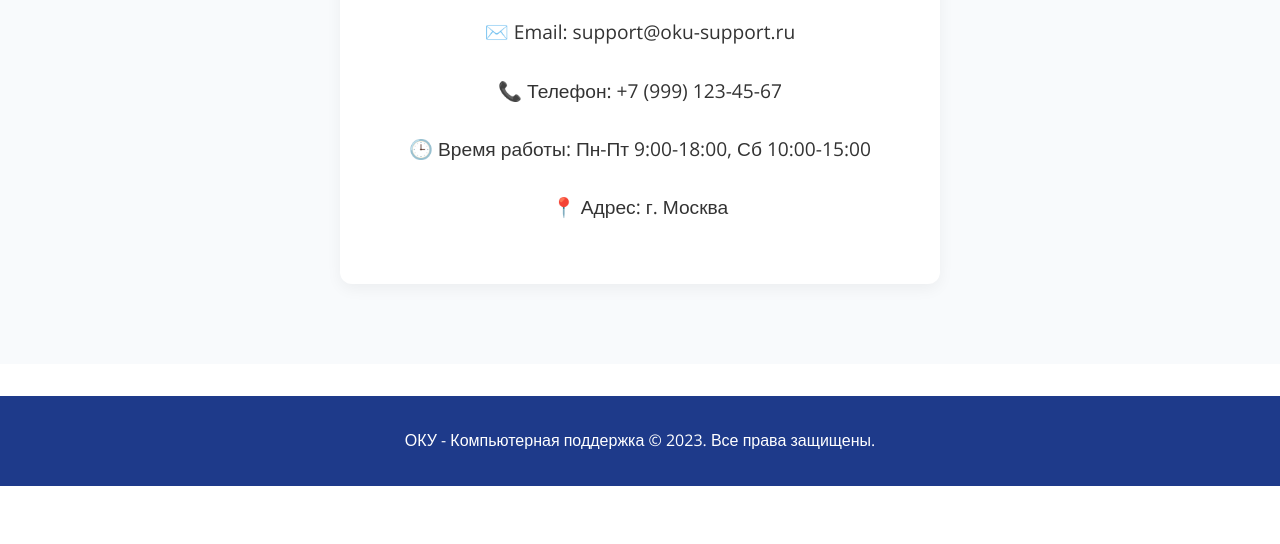
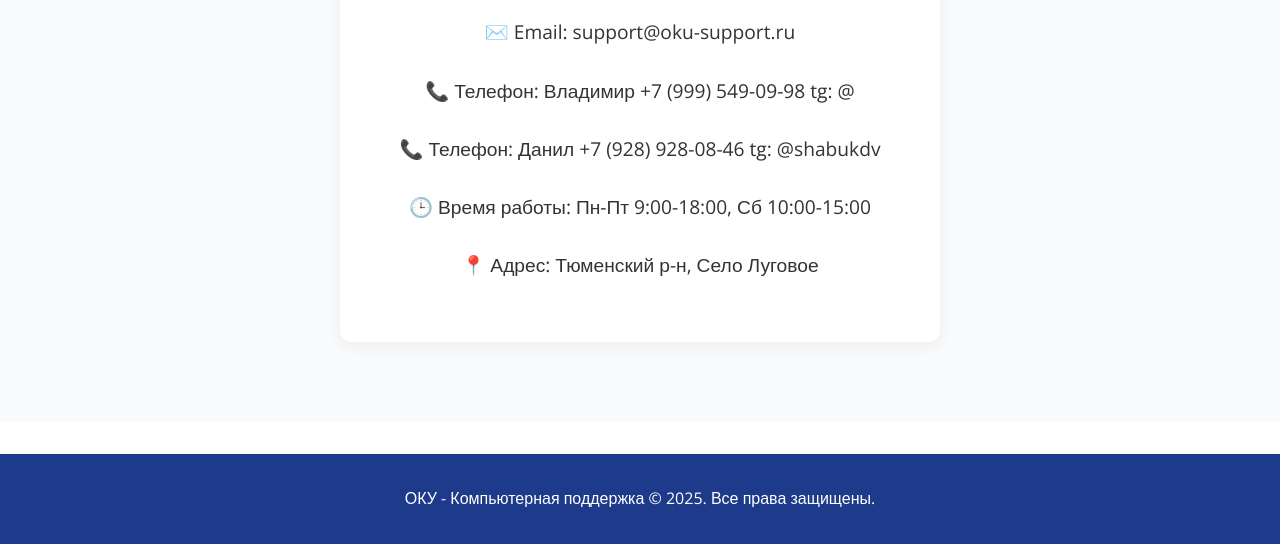
Before and after one commit to Danil7272/oku-support, a plain HTML site: page index.html in a window 1280 px wide. Shown: the part 3887-4431 px from the top of the page. Before the commit the page ends 4373 px from the top, so only its background shows below. Drawn offline with nearby package versions, Linux system fonts and the light colour scheme.

Commit message:
index.html

```diff
--- a/index.html
+++ b/index.html
@@ -742,9 +742,10 @@
         <div class="contact-info">
             <p><i class="fab fa-telegram"></i> Telegram: @OKU_support</p>
             <p>✉️ Email: support@oku-support.ru</p>
-            <p>📞 Телефон: +7 (999) 123-45-67</p>
+            <p>📞 Телефон: Владимир +7 (999) 549-09-98 tg: @</p>
+            <p>📞 Телефон: Данил +7 (928) 928-08-46 tg: @shabukdv</p>
             <p>🕒 Время работы: Пн-Пт 9:00-18:00, Сб 10:00-15:00</p>
-            <p>📍 Адрес: г. Москва</p>
+            <p>📍 Адрес: Тюменский р-н, Село Луговое</p>
         </div>
     </section>
 
@@ -765,7 +766,7 @@
 
     <!-- Футер -->
     <footer>
-        <p>ОКУ - Компьютерная поддержка &copy; 2023. Все права защищены.</p>
+        <p>ОКУ - Компьютерная поддержка &copy; 2025. Все права защищены.</p>
     </footer>
 
     <script>
@@ -811,7 +812,7 @@
 
             setTimeout(() => {
                 window.open(telegramUrl, '_blank');
-                showNotification('✅ Ссылка для Telegram создана! Открываю чат...');
+                showNotification('');
 
                 document.getElementById('issue-type').value = '';
                 document.getElementById('issue-description').value = '';
```
